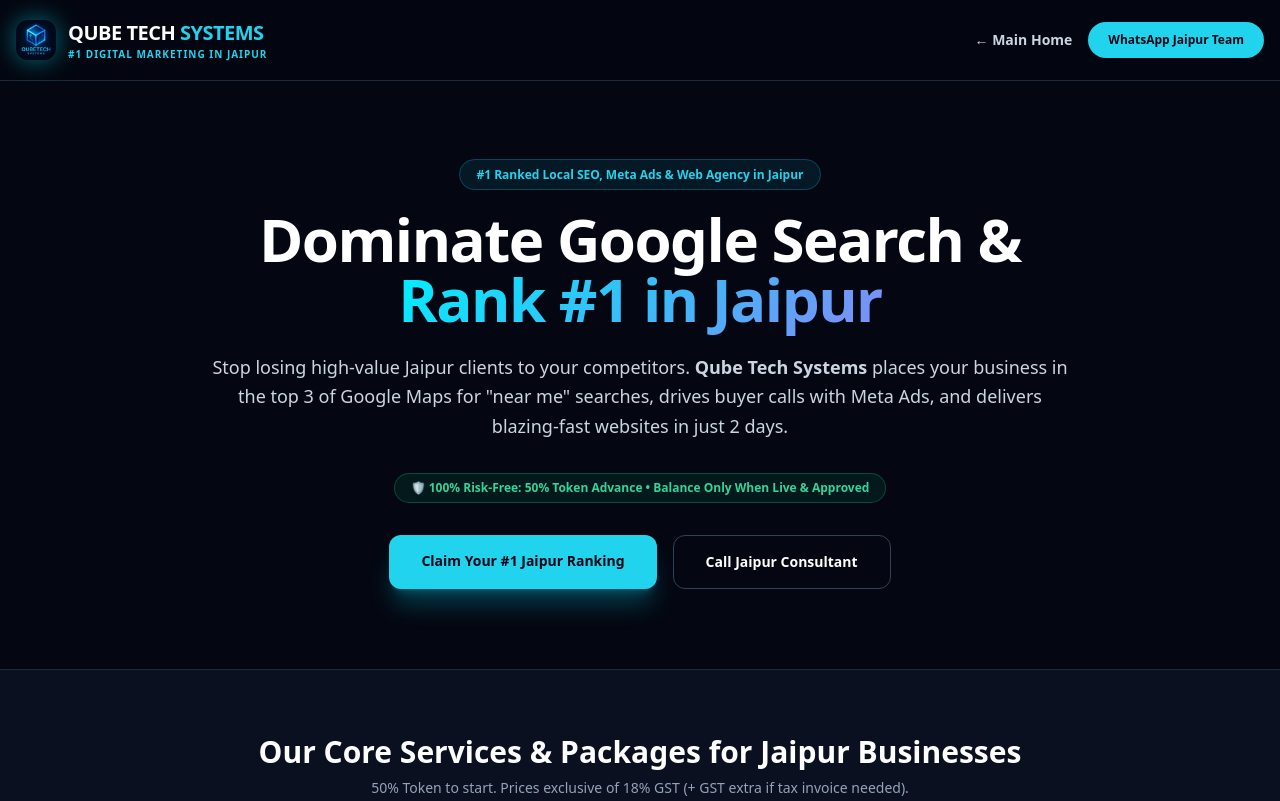
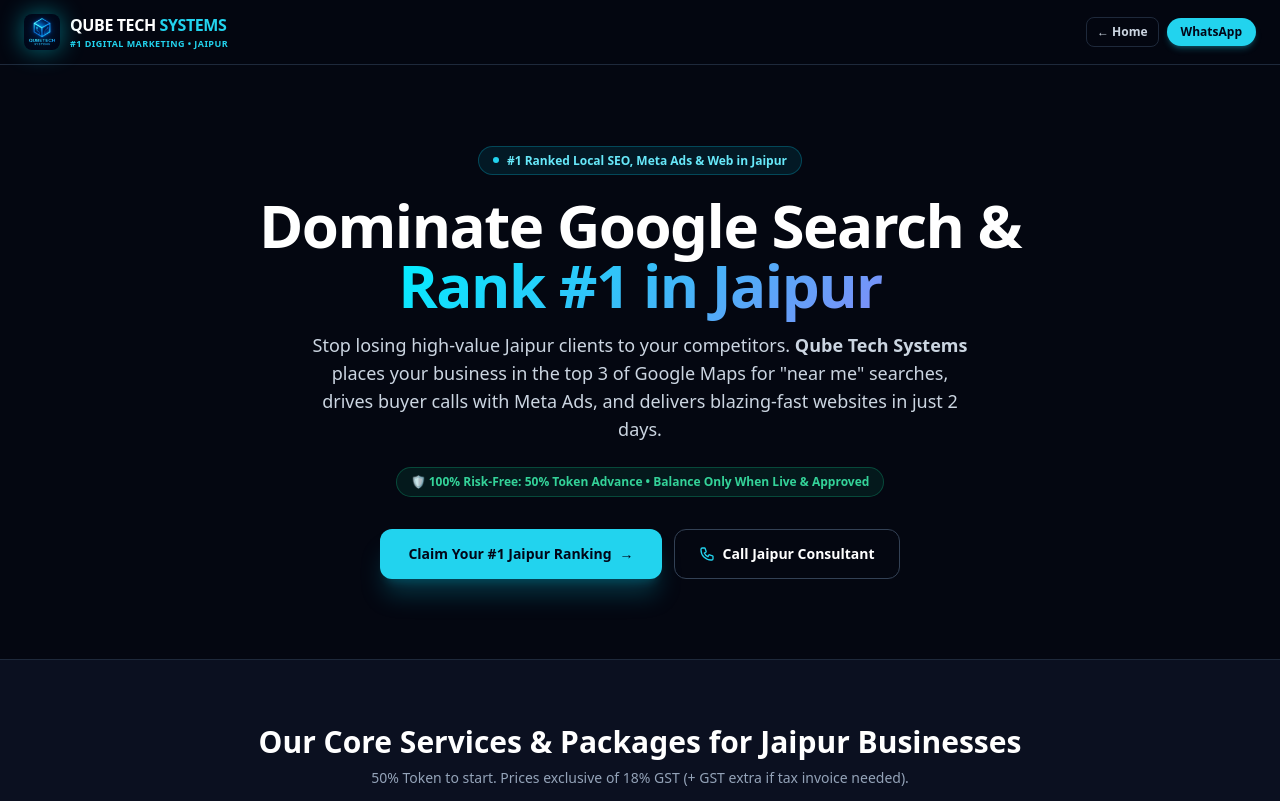
Before and after one commit to Qubetechwsystems/qube-tech-systems, a plain HTML site: page jaipur.html in a window 1280 px wide. Shown: the top 801 px of the page. Drawn offline with nearby package versions, Linux system fonts and the light colour scheme.

Commit message:
Add files via upload

```diff
--- a/jaipur.html
+++ b/jaipur.html
@@ -72,46 +72,67 @@
 <body class="bg-[#040711] text-slate-100 font-sans antialiased pb-20 md:pb-0">
 
   <!-- NAVIGATION -->
-  <header class="border-b border-slate-800 bg-[#040711]/90 backdrop-blur sticky top-0 z-50">
-    <div class="max-w-7xl mx-auto px-4 h-20 flex items-center justify-between">
-      <a href="index.html" class="flex items-center space-x-3">
-        <img src="logo.jpg" alt="Qube Tech Systems" class="w-10 h-10 rounded-xl object-contain logo-glow" />
-        <div>
-          <span class="text-xl font-bold tracking-tight text-white">QUBE TECH <span class="text-cyan-400">SYSTEMS</span></span>
-          <span class="block text-[10px] tracking-widest text-cyan-400 uppercase font-bold">#1 Digital Marketing in Jaipur</span>
+  <header class="border-b border-slate-800 bg-[#040711]/95 backdrop-blur-md sticky top-0 z-40">
+    <div class="max-w-7xl mx-auto px-3 sm:px-6 h-16 flex items-center justify-between">
+      <!-- Logo + Name -->
+      <a href="index.html" class="flex items-center space-x-2.5 min-w-0">
+        <img src="logo.jpg" alt="Qube Tech Systems Logo" class="w-8 h-8 sm:w-9 sm:h-9 rounded-lg object-contain logo-glow flex-shrink-0" />
+        <div class="flex flex-col min-w-0">
+          <span class="text-sm sm:text-base font-bold tracking-tight text-white leading-tight truncate">
+            QUBE TECH <span class="text-cyan-400">SYSTEMS</span>
+          </span>
+          <span class="text-[9px] tracking-wider text-cyan-400 uppercase font-semibold truncate">
+            #1 Digital Marketing • Jaipur
+          </span>
         </div>
       </a>
-      <div class="flex items-center space-x-4">
-        <a href="index.html" class="text-sm font-semibold text-slate-300 hover:text-white transition">← Main Home</a>
-        <a href="https://wa.me/918503906208?text=Hi%20Qube%20Tech%20Systems,%20I%20want%20to%20rank%20#1%20in%20Jaipur%20with%20Local%20SEO." target="_blank" class="bg-cyan-400 hover:bg-cyan-300 text-slate-950 font-black px-5 py-2.5 rounded-full text-xs transition">
-          WhatsApp Jaipur Team
+
+      <!-- Right Nav Actions (Mobile-Optimized) -->
+      <div class="flex items-center space-x-2 flex-shrink-0">
+        <a href="index.html" class="text-xs font-semibold text-slate-300 hover:text-white px-2.5 py-1.5 rounded-lg border border-slate-800 transition">
+          ← Home
+        </a>
+        <a href="https://wa.me/918503906208?text=Hi%20Qube%20Tech%20Systems,%20I%20want%20to%20rank%20#1%20in%20Jaipur%20with%20Local%20SEO." target="_blank" class="bg-cyan-400 hover:bg-cyan-300 text-slate-950 font-black px-3.5 py-1.5 rounded-full text-xs transition shadow-md shadow-cyan-400/25 flex items-center space-x-1">
+          <span>WhatsApp</span>
         </a>
       </div>
     </div>
   </header>
 
-  <!-- HERO -->
-  <section class="py-20 text-center max-w-4xl mx-auto px-4">
-    <span class="bg-cyan-500/10 text-cyan-400 text-xs font-bold px-4 py-1.5 rounded-full border border-cyan-500/30">#1 Ranked Local SEO, Meta Ads & Web Agency in Jaipur</span>
-    <h1 class="text-4xl sm:text-6xl font-extrabold text-white mt-6 tracking-tight leading-tight">
+  <!-- HERO SECTION (MOBILE PERFECT) -->
+  <section class="py-10 sm:py-20 text-center max-w-4xl mx-auto px-4">
+    <!-- Top Authority Pill -->
+    <div class="inline-flex items-center space-x-2 bg-cyan-500/10 text-cyan-300 border border-cyan-500/30 text-[11px] sm:text-xs font-bold px-3.5 py-1.5 rounded-full max-w-full">
+      <span class="w-1.5 h-1.5 rounded-full bg-cyan-400 animate-ping flex-shrink-0"></span>
+      <span class="leading-tight">#1 Ranked Local SEO, Meta Ads & Web in Jaipur</span>
+    </div>
+
+    <!-- Main Headline -->
+    <h1 class="text-3xl sm:text-5xl lg:text-6xl font-extrabold text-white mt-5 tracking-tight leading-[1.2]">
       Dominate Google Search & <span class="text-gradient">Rank #1 in Jaipur</span>
     </h1>
-    <p class="mt-6 text-slate-300 text-lg leading-relaxed">
+
+    <!-- Subheadline -->
+    <p class="mt-4 text-sm sm:text-lg text-slate-300 leading-relaxed max-w-2xl mx-auto">
       Stop losing high-value Jaipur clients to your competitors. <strong>Qube Tech Systems</strong> places your business in the top 3 of Google Maps for "near me" searches, drives buyer calls with Meta Ads, and delivers blazing-fast websites in just 2 days.
     </p>
 
-    <div class="mt-8">
-      <span class="inline-block bg-emerald-500/10 border border-emerald-500/30 text-emerald-400 text-xs font-bold px-4 py-1.5 rounded-full">
+    <!-- Risk-Free Badge -->
+    <div class="mt-6">
+      <span class="inline-block bg-emerald-500/10 border border-emerald-500/30 text-emerald-400 text-[11px] sm:text-xs font-bold px-3.5 py-1.5 rounded-full leading-tight">
         🛡️ 100% Risk-Free: 50% Token Advance • Balance Only When Live & Approved
       </span>
     </div>
 
-    <div class="mt-8 flex flex-wrap justify-center gap-4">
-      <a href="https://wa.me/918503906208?text=Hi%20Qube%20Tech%20Systems,%20I%20am%20looking%20for%20Local%20SEO%20and%20Digital%20Marketing%20services%20in%20Jaipur." target="_blank" class="bg-cyan-400 hover:bg-cyan-300 text-slate-950 font-black px-8 py-4 rounded-xl text-sm transition transform hover:scale-105 shadow-xl shadow-cyan-500/30">
-        Claim Your #1 Jaipur Ranking
+    <!-- CTA Buttons (Stack on mobile, row on desktop) -->
+    <div class="mt-8 flex flex-col sm:flex-row justify-center gap-3">
+      <a href="https://wa.me/918503906208?text=Hi%20Qube%20Tech%20Systems,%20I%20am%20looking%20for%20Local%20SEO%20and%20Digital%20Marketing%20services%20in%20Jaipur." target="_blank" class="w-full sm:w-auto inline-flex items-center justify-center space-x-2 bg-cyan-400 hover:bg-cyan-300 text-slate-950 font-black px-7 py-3.5 rounded-xl text-sm transition transform active:scale-95 shadow-xl shadow-cyan-500/25">
+        <span>Claim Your #1 Jaipur Ranking</span>
+        <span>→</span>
       </a>
-      <a href="tel:+918503906208" class="border border-slate-700 hover:border-cyan-400 text-white font-semibold px-8 py-4 rounded-xl text-sm transition">
-        Call Jaipur Consultant
+      <a href="tel:+918503906208" class="w-full sm:w-auto inline-flex items-center justify-center space-x-2 border border-slate-700 hover:border-cyan-400 text-white font-semibold px-6 py-3.5 rounded-xl text-sm transition">
+        <svg class="w-4 h-4 text-cyan-400" fill="none" stroke="currentColor" viewBox="0 0 24 24"><path stroke-linecap="round" stroke-linejoin="round" stroke-width="2" d="M3 5a2 2 0 012-2h3.28a1 1 0 01.948.684l1.498 4.493a1 1 0 01-.502 1.21l-2.257 1.13a11.042 11.042 0 005.516 5.516l1.13-2.257a1 1 0 011.21-.502l4.493 1.498a1 1 0 01.684.949V19a2 2 0 01-2 2h-1C9.716 21 3 14.284 3 6V5z"/></svg>
+        <span>Call Jaipur Consultant</span>
       </a>
     </div>
   </section>
```
